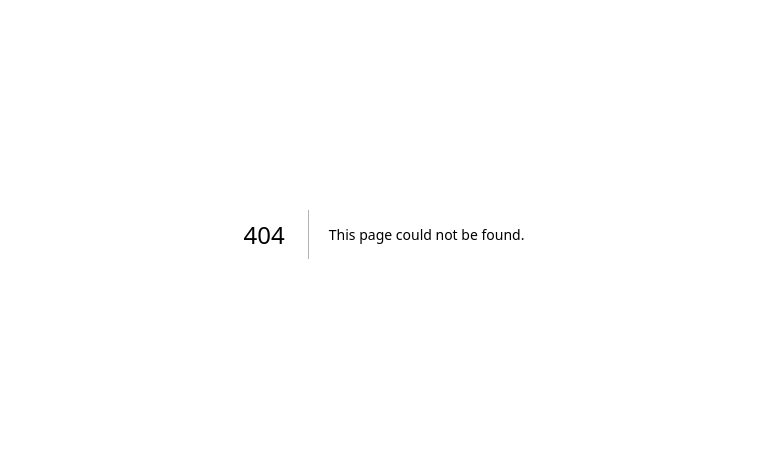
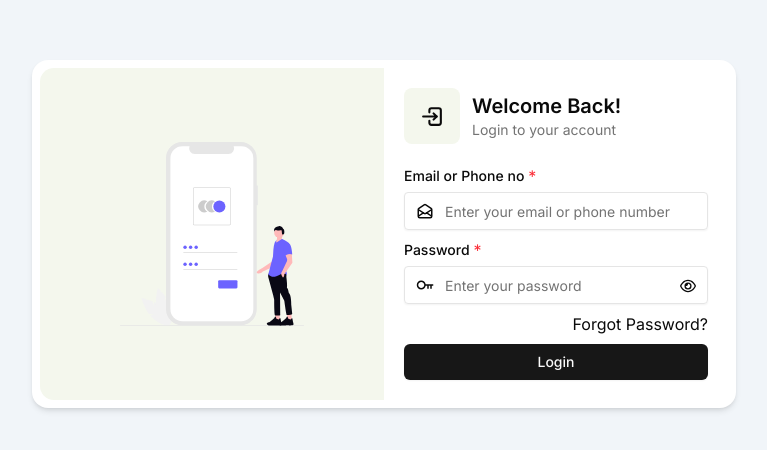
Before and after one commit to mSaroarDev/school-maker, a Next.js app: page /login in a window 1280 px wide. Before the commit this address had no page. Shown: the part 166-616 px from the top of the page, without its empty margins (256-1023 px from the left). Built offline with nearby package versions, Linux system fonts and the light colour scheme.

Commit message:
feat: implement LoginMain component with form inputs and image; enhance user experience for login functionality

```diff
--- /dev/null
+++ b/src/app/(auth)/login/LoginMain.tsx
@@ -0,0 +1,91 @@
+"use client";
+import { Button } from "@/components/ui/button";
+import { Input } from "@/components/ui/input";
+import { Label } from "@/components/ui/label";
+import Link from "next/link";
+import { useState } from "react";
+import { AiOutlineEyeInvisible } from "react-icons/ai";
+import { FaRegEye } from "react-icons/fa6";
+import { HiOutlineMailOpen } from "react-icons/hi";
+import { RiKeyLine } from "react-icons/ri";
+import loginImage from "@/assets/images/login.svg";
+import Image from "next/image";
+import { TbLogin2 } from "react-icons/tb";
+
+const LoginMain = () => {
+
+  const [showPassword, setShowPassword] = useState(false);
+
+  return (
+    <>
+      <div className="min-h-screen w-full flex items-center justify-center px-5 bg-slate-100">
+        <main className="max-w-3xl">
+          <div className="w-full grid grid-cols-12 rounded-2xl p-2 bg-card">
+            <div className="col-span-6 w-full h-full flex items-center justify-center mr-10 bg-[#f4f7ed] rounded-s-xl px-20">
+              <div className="w-60 h-60 relative">
+                <Image
+                  src={loginImage}
+                  alt="Login Image"
+                  fill
+                  className="w-3/4 h-3/4 object-contain"
+                />
+              </div>
+            </div>
+
+            <div className={`col-span-6 w-full p-5`}>
+            <div className="w-full">
+              <div className="mb-5 flex items-center gap-3">
+                <div className="flex-shrink-0 w-14 h-14 rounded-md bg-[#f4f7ed] flex items-center justify-center">
+                  <TbLogin2 size={25} />
+                </div>
+                <div>
+                  <h1 className="text-xl font-semibold">Welcome Back!</h1>
+                <p className="text-sm text-muted-foreground">
+                  Login to your account
+                </p>
+                </div>
+              </div>
+
+              <div className="w-full relative">
+                <Label>Email or Phone no</Label>
+                <Input
+                  className="w-full mt-1 pl-10"
+                  type="email"
+                  placeholder="Enter your email or phone number"
+                />
+                <HiOutlineMailOpen size={18} className="absolute bottom-2.5 left-3" />
+              </div>
+
+              <div className="w-full relative mt-2">
+                <Label>Password</Label>
+                <Input
+                  className="w-full mt-1 pl-10"
+                  type={showPassword ? "text" : "password"}
+                  placeholder="Enter your password"
+                >
+                </Input>
+                <RiKeyLine size={18} className="absolute bottom-2.5 left-3" />
+                <div className="absolute bottom-2.5 right-3 cursor-pointer" onClick={() => setShowPassword(!showPassword)}>
+                  {showPassword ? (
+                    <AiOutlineEyeInvisible size={18} />
+                  ) : (
+                    <FaRegEye />
+                  )}
+                </div>
+              </div>
+
+              <div className="text-right my-2">
+                <Link href="/forgot-password">Forgot Password?</Link>
+              </div>
+
+              <Button className="w-full">Login </Button>
+            </div>
+          </div>
+          </div>
+        </main>
+      </div>
+    </>
+  );
+};
+
+export default LoginMain;
--- /dev/null
+++ b/src/app/(auth)/login/page.tsx
@@ -0,0 +1,16 @@
+import LoginMain from "./LoginMain";
+
+export const metadata = {
+  title: "Login - School Maker",
+  description: "Login to your School Maker account",
+};
+
+const page = () => {
+  return (
+    <>
+      <LoginMain />
+    </>
+  );
+};
+
+export default page;
```
Also changed, not shown: src/assets/images/login.svg (added).
